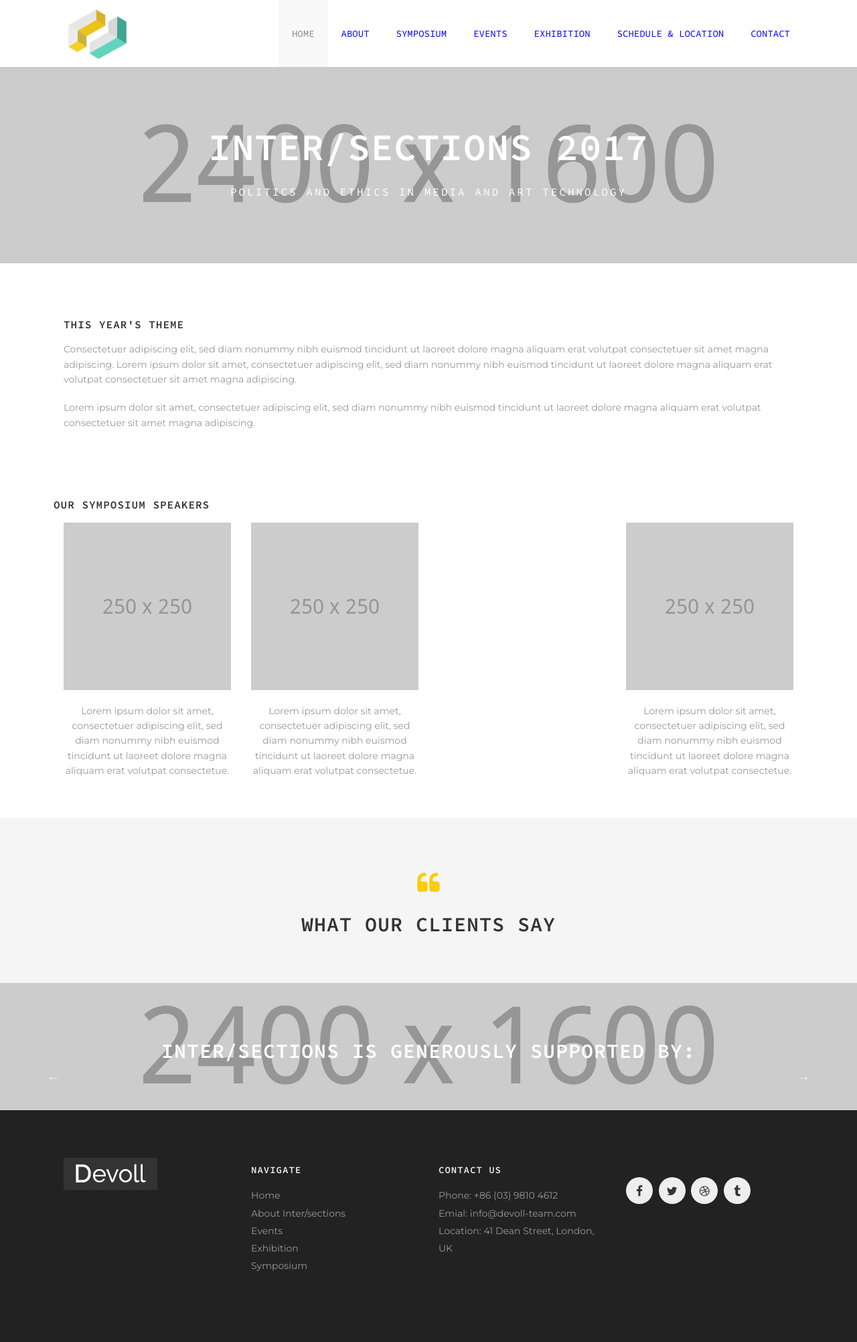
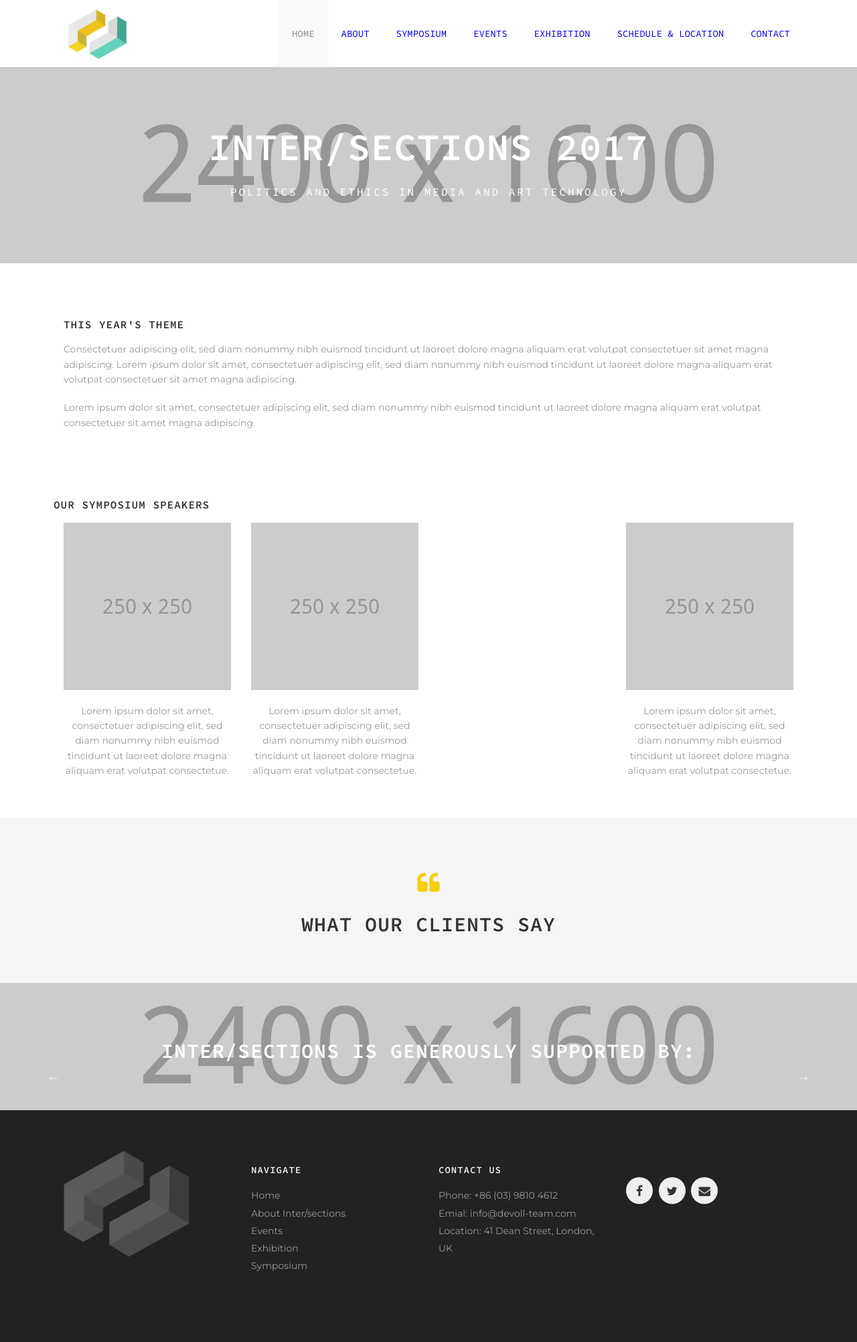
Before and after one commit to disastrid/intersections_redux, a Jekyll site: the page built from index.html, in a window 1280 px wide. Shown: the whole page at 67% size. Built offline with Jekyll 4.4.1, drawn with Linux system fonts in a browser that asks for light colours.

Commit message:
Adjustments for header and footer

```diff
--- a/_includes/footer.html
+++ b/_includes/footer.html
@@ -4,7 +4,7 @@
     <div class='large-3 medium-3 columns'>
       <h1>
         <a href='index.html'>
-          <img alt="" src="{{site.url}}/images/logo-grey.png" />
+          <img alt="" src="{{site.url}}/images/logo-square-grey.png" style='opacity:0.3; width: 75%; height: auto'/>
         </a>
       </h1>
 
@@ -46,7 +46,7 @@
         <li>Location: 41 Dean Street, London, UK</li>
       </ul> -->
       <div class='spacing'></div>
-      <ul class='socials'>
+      <ul class='socials footer'>
         <li>
           <a href='http://facebook.com'>
             <i class='fa fa-facebook'></i>
@@ -58,15 +58,15 @@
           </a>
         </li>
         <li>
-          <a href='http://dribbble.com'>
-            <i class='fa fa-dribbble'></i>
+          <a href='mailto:info@intersections.io'>
+            <i class='fa fa-envelope'></i>
           </a>
         </li>
-        <li>
+        <!-- <li>
           <a href='http://tumblr.com'>
             <i class='fa fa-tumblr'></i>
           </a>
-        </li>
+        </li> -->
       </ul>
       <div class='spacing'></div>
     </div>
--- a/_includes/head.html
+++ b/_includes/head.html
@@ -27,7 +27,7 @@
         });
     })(Tc.$);
   </script>
-  <link href="https://fonts.googleapis.com/css?family=Montserrat:400,500|Source+Code+Pro:400,600,700" rel="stylesheet">
+  <link href="https://fonts.googleapis.com/css?family=Montserrat:200,300,400,500|Source+Code+Pro:400,600,700" rel="stylesheet">
   <script src="{{ "/javascripts/masonry.pkgd.js" | prepend: site.baseurl }}" type="text/javascript"></script>
   <script src="{{ "/javascripts/imagesloaded.pkgd.min.js" | prepend: site.baseurl }}" type="text/javascript"></script>
   <script src="{{ "/javascripts/slick.min.js" | prepend: site.baseurl }}" type="text/javascript"></script>
```
